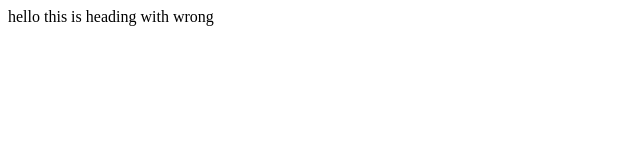
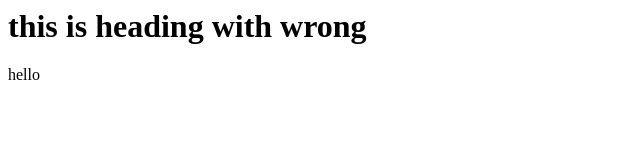
Before and after one commit to kumarvishal711/secondhtml, a plain HTML site: page index.html in a window 1280 px wide. Shown: the whole page, without its empty margins (0-640 px from the left). Drawn offline with Linux system fonts and the light colour scheme.

Commit message:
Update index.html

```diff
--- a/index.html
+++ b/index.html
@@ -4,7 +4,7 @@
 hello
 </title>
 <body>
+    <h1>this is heading with wrong</h1>
 hello
 </body>
 </html>
-this is heading with wrong
```
